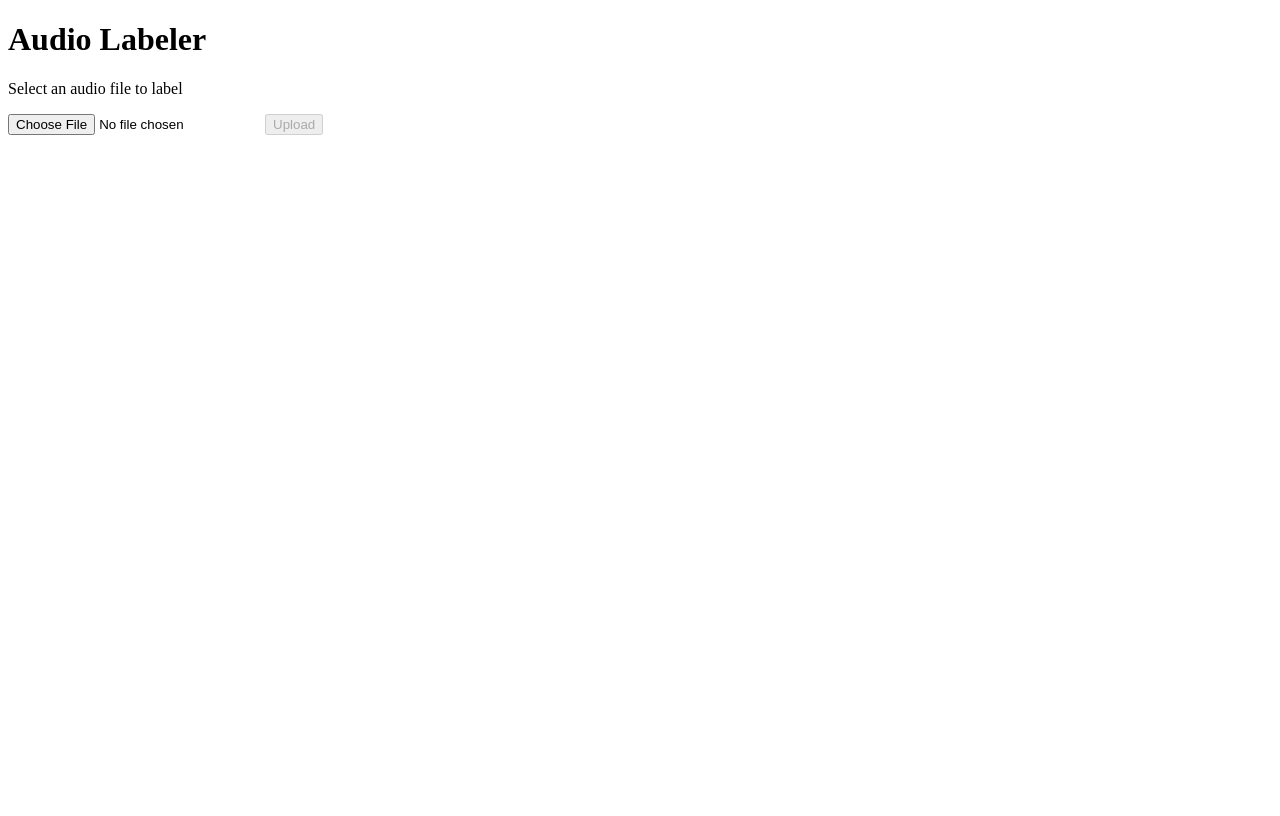
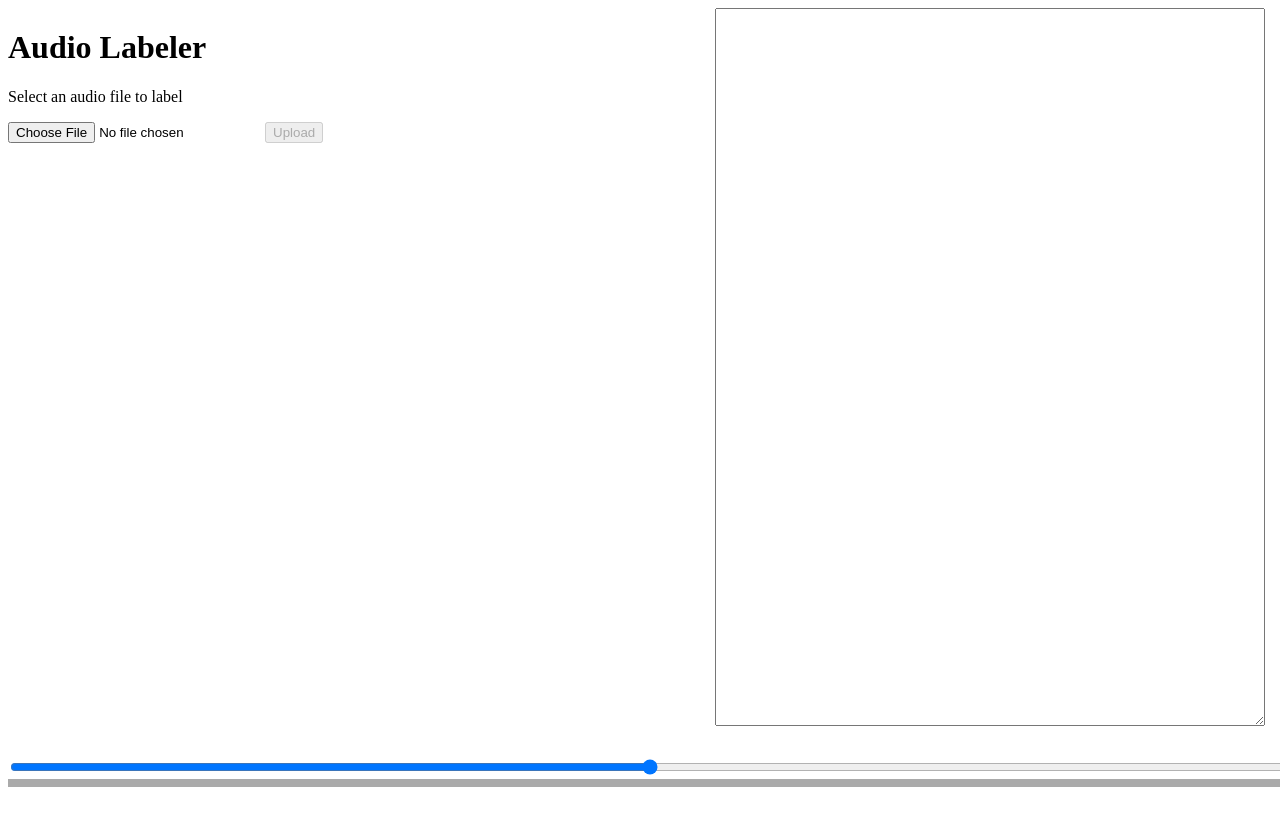
Before and after one commit to aiguy110/audio_labeler, a website: page www/index.html in a window 1280 px wide. Drawn offline with Linux system fonts and the light colour scheme.

Commit message:
Progress was made

```diff
--- a/app.js
+++ b/app.js
@@ -12,7 +12,7 @@ app.get('/', (req, res) => {
 })
 
 app.post('/upload', (req, res) => {
-    req.files.audioUpload.mv('www/samples/uploadedAudio.mp3')
+    req.files.audioUpload.mv(`www/samples/uploadedAudio.mp3`)
     res.send('Success')
 })
 
--- /dev/null
+++ b/www/index.css
@@ -0,0 +1,32 @@
+.page {
+    width: 100vw;
+    height: 100vh;
+    display: flex;
+    flex-direction: column;
+    overflow: hidden;
+}
+
+.tabloid {
+    flex-grow: 2;
+    display: flex;
+    flex-direction: row;
+}
+
+.side-by-side {
+    flex-grow: 1;
+}
+
+.data-box {
+    width: 95%;
+    height: 95%;
+}
+
+.player {
+    width: 100%;
+    display: block;
+    bottom: 0;
+}
+
+.full-width {
+    width: 100%;
+}
--- a/www/index.html
+++ b/www/index.html
@@ -1,8 +1,12 @@
 <!DOCTYPE html>
 <html>
-<body>
+<head>
+    <link rel="stylesheet" href="/index.css"></style>
+</head>
+<body class="page">
+    <div class="tabloid">
+        <div class="side-by-side">
             <h1>Audio Labeler</h1>
-
             <form action='/upload' method='POST' enctype="multipart/form-data" target="redirect-absorber">
                 <p>Select an audio file to label</p>
                 <input type="file" id="file-selector" name="audioUpload"/>
@@ -10,6 +14,19 @@
             </form>
             <iframe style="display:none" name="redirect-absorber"></iframe>
 
+            <audio id="audio" src="/samples/uploadedAudio.mp3"></audio>
+        </div>
+
+        <div class="side-by-side">
+            <textarea class="data-box"></textarea>
+        </div>
+    </div>
+
+    <div class="player">
+        <input type="range" min="1" max="1000000" class="full-width">
+        <canvas id="label-bar" class="full-width" style="height: 25px;"></canvas>
+    </div>
+
     <script src="/index.js"></script>
 </body>
 </html>
--- a/www/index.js
+++ b/www/index.js
@@ -20,3 +20,13 @@ document.getElementById('upload-button').onsubmit = (e) => {
     e.preventDefault()
     return false;
 }
+
+labelBar = document.getElementById('label-bar')
+ctx = labelBar.getContext("2d")
+
+function drawLabelBar(){
+    // Draw grey background
+    ctx.fillStyle = "#aaaaaa"
+    ctx.fillRect(0, 0, labelBar.width, 50)
+}
+drawLabelBar()
```
Lines whose indentation alone changed are shown as unchanged.
